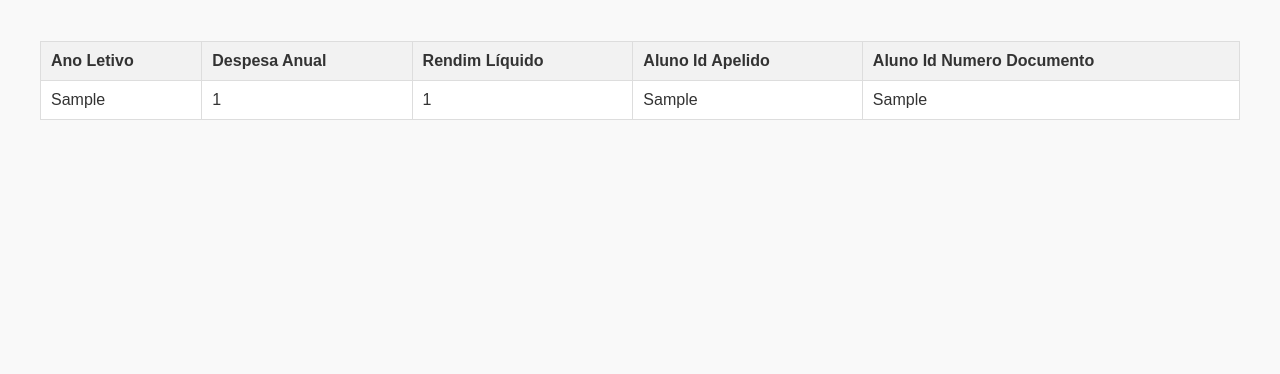
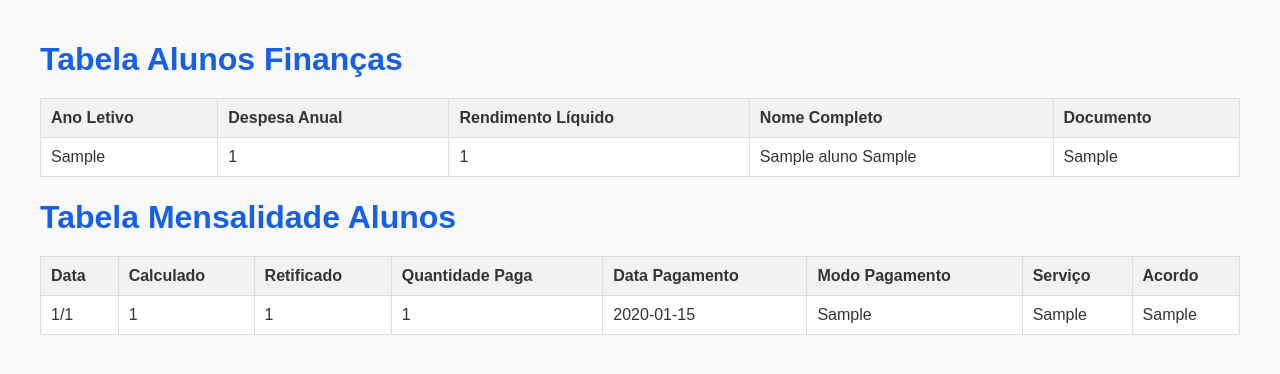
Before and after one commit to akls/faz-e-conta, a Django app: page /alunos_financas/ in a window 1280 px wide. Shown: the part 66-440 px from the top of the page. Run offline with Django 5.2, Linux system fonts and the light colour scheme; tables that the repository leaves empty hold one stand-in row (values such as "Sample post").

Commit message:
template show aluno_financas e view do mesmo para ter mensalidade aluno

```diff
--- a/faz_e_conta/data_hub/templates/show_aluno_financas.html
+++ b/faz_e_conta/data_hub/templates/show_aluno_financas.html
@@ -3,35 +3,25 @@
 
 
 {% block content %}
-<!DOCTYPE html>
-<html lang='en'>
 
-<head>
-    <meta charset='UTF-8'>
-    <meta name='viewport' content='width=device-width, initial-scale=1.0'>
-    <title>Aluno Financas Information</title>
-</head>
-
-<body>
-    <h1>{{ data_dict.nome_proprio }} {{ data_dict.apelido }}</h1>
+    <h1>Tabela Alunos Finanças</h1>
 
     <table style="width: 100%; border-collapse: collapse; text-align: left; font-family: Arial, sans-serif;">
         <thead>
             <tr style="background-color: #f2f2f2;">
-                {% for item in head %}
+                {% for item in head_financas %}
                     {% if item != id %}
                         <th style="border: 1px solid #ddd; padding: 10px;">
                         {{ item|replace:"_, " }}
                         </th>
                     {% endif %}
                 {% endfor %}
-
             </tr>
         </thead>
         <tbody>
-            {% for item in data_dict %}
+            {% for item in data_financas %}
             <tr style="background-color: {% cycle '#ffffff' '#f9f9f9' %};">
-                {% for field in head %}
+                {% for field in head_financas %}
                     {% if field != id %}
                     <td>
                         {% if item|get_item:field == None %}
@@ -46,8 +36,37 @@
             {% endfor %}
         </tbody>
     </table>
-</body>
 
-</html>
+    <h1>Tabela Mensalidade Alunos</h1>
 
+    <table style="width: 100%; border-collapse: collapse; text-align: left; font-family: Arial, sans-serif;">
+        <thead>
+            <tr style="background-color: #f2f2f2;">
+            {% for item in head_mensalidade %}
+                {% if item != id %}
+                     <th style="border: 1px solid #ddd; padding: 10px;">
+                    {{ item|replace:"_, " }}
+                     </th>
+                {% endif %}
+            {% endfor %}
+            </tr>
+        </thead>
+        <tbody>
+            {% for item in data_mensalidade %}
+                <tr style="background-color: {% cycle '#ffffff' '#f9f9f9' %};">
+                {% for field in head_mensalidade %}
+                    {% if field != id %}
+                        <td>
+                        {% if item|get_item:field == None %}
+                            <hr style="border: none; border-top: 2px dashed black;">
+                        {% else %}
+                            {{ item|get_item:field }}
+                        {% endif %}
+                        </td>
+                    {% endif %}
+                {% endfor %}
+                </tr>
+            {% endfor %}
+        </tbody>
+    </table>
 {% endblock %}
--- a/faz_e_conta/data_hub/views.py
+++ b/faz_e_conta/data_hub/views.py
@@ -5,7 +5,7 @@ from .auto_gen_form_views import *
 from .auto_gen_id_views import *
 from django.db.models import Q  # Import Q for dynamic filtering
 from django.db.models import F, Value, CharField
-from django.db.models.functions import Concat
+from django.db.models.functions import Concat, Cast
 
 
 def starter_page(request):
@@ -54,25 +54,65 @@ def show_students(request):
     return render(request, "show_students.html", context)
 
 def show_financas(request):
-    query = request.GET.get("q", "")  # Get search query from the URL
 
-    # Base queryset
-    data = AlunoFinancas.objects.all()
+    data_financas = AlunoFinancas.objects.annotate(
+        Ano_letivo=F('ano_letivo'),
+        Despesa_anual=F('despesa_anual'),
+        Rendimento_líquido=F('rendim_líquido'),
+        Nome_Completo=Concat(
+'aluno_id__nome_proprio',
+            Value(' '),
+            'aluno_id__apelido',
+            output_field=CharField()
+        ),
+        Documento=F('aluno_id__numero_documento')
+    )
+    data_mensalidade = MensalidadeAluno.objects.annotate(
+        Data=Concat(
+            'ano',
+            Value('/'),
+            'mes',
+            output_field=CharField()
+        ),
+        Calculado=F('mensalidade_calc'),
+        Retificado=F('mensalidade_retific'),
+        Quantidade_Paga = F('mensalidade_paga'),
+        Data_Pagamento= Cast('data_pagamento', CharField()),
+        Modo_Pagamento=F('modo_pagamento'),
+        Serviço=F('programa_ss'),
+        Acordo = F('acordo')
+    ).order_by('ano','mes')
 
-    # Apply search filter by student ID
-    if query:
-        data = data.filter(aluno_id__aluno_id__icontains=query)
 
-    # Define the fields to display
-    head = ["ano_letivo", "despesa_anual", "rendim_líquido", "aluno_id__nome_proprio", "aluno_id__apelido", "aluno_id__numero_documento"]
-    data_dict = list(data.values(*head))
+    head_financas = \
+        [
+        "Ano_letivo",
+        "Despesa_anual",
+        "Rendimento_líquido",
+        "Nome_Completo",
+        "Documento"
+         ]
+    head_mensalidade = \
+        [
+        "Data",
+        "Calculado",
+        "Retificado",
+        "Quantidade_Paga",
+        "Data_Pagamento",
+        "Modo_Pagamento",
+        "Serviço",
+        "Acordo"
+        ]
 
-    # Render the template with context
+
+    data_financas = list(data_financas.values(*head_financas))
+    data_mensalidade = list(data_mensalidade.values(*head_mensalidade))
+
     context = {
-        "head": head,
-        "data_dict": data_dict,
-        "id": "aluno_id__nome_proprio",  # Use student name as identifier
-        "query": query,
+        "head_financas": head_financas,
+        "data_financas": data_financas,
+        "head_mensalidade": head_mensalidade,
+        "data_mensalidade": data_mensalidade,
     }
     return render(request, "show_aluno_financas.html", context)
 
```
Lines whose indentation alone changed are shown as unchanged.
